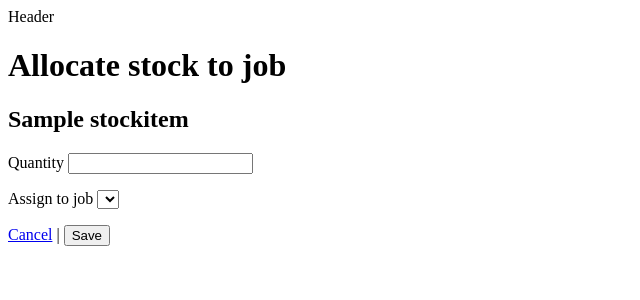
After one commit to CapitalD/tradestock, a Flask app: template tradestock/templates/allocate_stock.html in a window 1280 px wide. The commit adds this page. Shown: the top 300 px of the page, without its empty margins (0-640 px from the left). Run offline with Flask 2, Linux system fonts and the light colour scheme; tables that the repository leaves empty hold one stand-in row (values such as "Sample post"); the template is opened without the code that fills it: values that come from a table or form of the project are taken from there, most other values are stand-ins (such as "Sample title", 1, 10 or a date in 2020); lists and menus that the app fills with data are empty; parts of the project's set-up code (start-up, migrations or seed data) failed here and were passed over.

Commit message:
Allocate existing stock to job

```diff
--- a/tradestock/forms.py
+++ b/tradestock/forms.py
@@ -12,3 +12,7 @@ class NewStockForm(Form):
     unitprice = DecimalField('unitprice', places=2)
     quantity = DecimalField('quantity')
     job = SelectField('job', coerce=int)
+
+class AllocateStockForm(Form):
+    quantity = DecimalField('quantity')
+    job = SelectField('job', coerce=int)
--- /dev/null
+++ b/tradestock/templates/allocate_stock.html
@@ -0,0 +1,31 @@
+{% extends "layout.html" %}
+
+{% block body %}
+  <h1>Allocate stock to job</h1>
+  <h2>{{stockitem.name}}</h2>
+  <form action="" method="post" name="allocate_stock">
+    {{ form.hidden_tag() }}
+    <p>
+      <label for="quantity">
+        Quantity
+          {{ form.quantity(type='number', step='0.01') }}
+          {% for error in form.quantity.errors %}
+            <span style="color: #f33;">[{{ error }}]</span>
+          {% endfor %}
+      </label>
+    </p>
+    <p>
+      <label for="job">
+        Assign to job
+        {{ form.job }}
+        {% for error in form.job.errors %}
+          <span style="color: #f33;">[{{ error }}]</span>
+        {% endfor %}
+      </label>
+    </p>
+    <p>
+      <a href="{{ url_for('index') }}">Cancel</a> |
+      <input type="submit" name="submit" value="Save">
+    </p>
+  </form>
+{% endblock %}
--- a/tradestock/templates/index.html
+++ b/tradestock/templates/index.html
@@ -49,7 +49,7 @@
     {% endif %}
     <ul>
       {% for stock in unallocated_stock %}
-        <li>{{stock.name}} ({{numeraljs(stock.quantity).decimal_if_required()}} @ {{numeraljs(stock.unitprice).currency()}})</li>
+        <li>{{stock.name}} ({{numeraljs(stock.quantity).decimal_if_required()}} @ {{numeraljs(stock.unitprice).currency()}}) <a href="{{url_for('allocate_stock', id=stock.id)}}">[allocate]</a></li>
       {% endfor %}
     </ul>
   </div>
--- a/tradestock/templates/new_stockitem.html
+++ b/tradestock/templates/new_stockitem.html
@@ -35,7 +35,7 @@
       <label for="quantity">
         Quantity
           {{ form.quantity(type='number', step='0.01') }}
-          {% for error in form.name.errors %}
+          {% for error in form.quantity.errors %}
             <span style="color: #f33;">[{{ error }}]</span>
           {% endfor %}
       </label>
```
Also changed, not shown: tradestock/views.py (+23 -1 lines).
